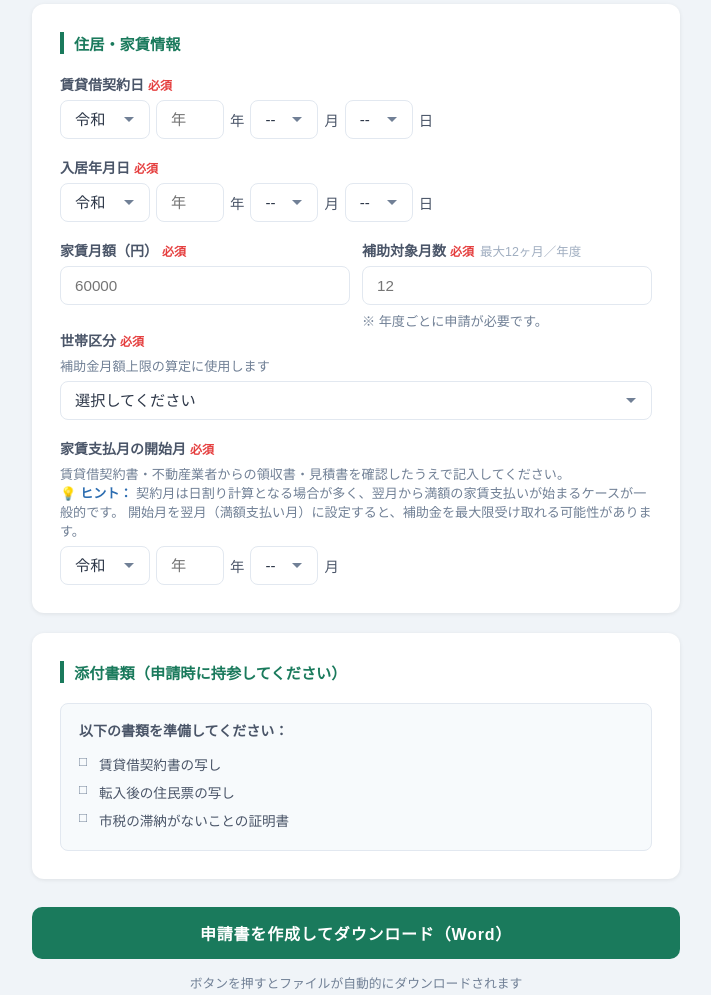
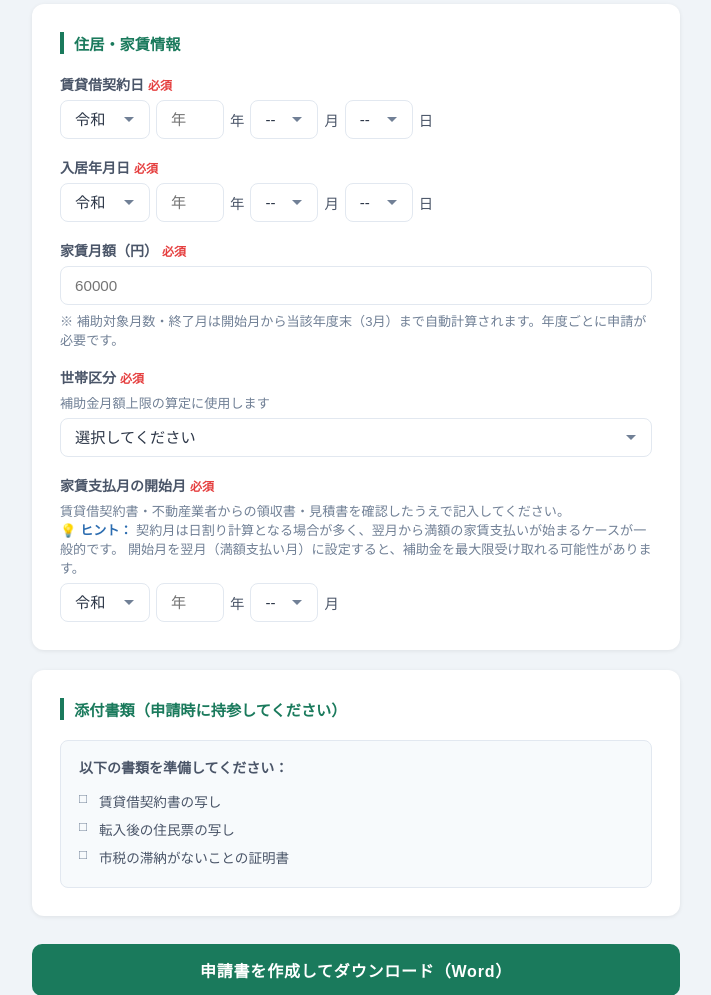
Before and after one commit to shimonosekicity/shimonoseki-shinsei, a Flask app: page /kurashi_support in a window 1280 px wide. Shown: the part 780-1775 px from the top of the page, without its empty margins (284-995 px from the left). Run offline with Flask 3, Linux system fonts and the light colour scheme.

Commit message:
暮らしサポート補助金：終了月・月数・申請額を年度末基準で自動計算 (#13)
- 補助対象月数の入力欄を削除
- 開始月から年度末（3月）まで月数・終了月を自動計算
- ①家賃半額・②月額補助金・③支払月範囲・④申請総額をすべて自動算出


Claude-Session: https://claude.ai/code/session_01JEJseRyEywuXWYuqXt6E2r

Co-authored-by: Claude <noreply@anthropic.com>

```diff
--- a/app.py
+++ b/app.py
@@ -89,28 +89,25 @@ def kurashi_support_extra(form, ctx):
         yachin = int(str(form.get("yachin_getsugaku", "0")).replace(",", ""))
     except ValueError:
         yachin = 0
-    try:
-        tsuki = int(form.get("hoshu_tsuki", "0"))
-    except ValueError:
-        tsuki = 0
 
     half = yachin // 2
     monthly = (half // 1000) * 1000
     cap = 20000 if form.get("setai_kubun") == "child" else 10000
     monthly = min(monthly, cap)
 
-    # 家賃支払月の終了月を計算
-    start_str = form.get("yachin_start_month", "")  # 例: 令和7年4月
+    # 開始月から年度末（3月）を終了月として自動計算
+    start_str = form.get("yachin_start_month", "")
     end_str = ""
-    import re as _re
-    m = _re.match(r"(令和|平成)(\d+)年(\d+)月", start_str)
-    if m and tsuki > 0:
+    tsuki = 0
+    m = re.match(r"(令和|平成)(\d+)年(\d+)月", start_str)
+    if m:
         era, y, mon = m.group(1), int(m.group(2)), int(m.group(3))
-        total_months = (y - 1) * 12 + mon + tsuki - 1
-        end_y = (total_months - 1) // 12 + 1
-        end_mon = (total_months - 1) % 12 + 1
-        end_str = f"{era}{end_y}年{end_mon}月"
+        # 年度末：4月以降なら翌年3月、1〜3月ならその年の3月
+        end_y = y + 1 if mon >= 4 else y
+        end_str = f"{era}{end_y}年3月"
+        tsuki = (end_y - y) * 12 + 3 - mon + 1
 
+    ctx["hoshu_tsuki"] = str(tsuki)
     ctx["yachin_half"] = f"{half:,}"
     ctx["hoshu_gaku_monthly"] = f"{monthly:,}"
     ctx["yachin_end_month"] = end_str
--- a/templates/kurashi_support.html
+++ b/templates/kurashi_support.html
@@ -92,18 +92,12 @@
           <span class="date-lbl">日</span>
         </div>
       </div>
-      <div class="row">
-        <div class="field">
-          <label>家賃月額（円）<span class="required">必須</span></label>
-          <input type="number" name="yachin_getsugaku" id="yachin_getsugaku" placeholder="60000" min="1" required>
-        </div>
-        <div class="field">
-          <label>補助対象月数<span class="required">必須</span><span class="hint">最大12ヶ月／年度</span></label>
-          <input type="number" name="hoshu_tsuki" id="hoshu_tsuki" placeholder="12" min="1" max="12" required>
-          <p style="font-size:0.82rem;color:#718096;margin-top:6px">
-            ※ 年度ごとに申請が必要です。
-          </p>
-        </div>
+      <div class="field">
+        <label>家賃月額（円）<span class="required">必須</span></label>
+        <input type="number" name="yachin_getsugaku" id="yachin_getsugaku" placeholder="60000" min="1" required>
+        <p style="font-size:0.82rem;color:#718096;margin-top:6px">
+          ※ 補助対象月数・終了月は開始月から当該年度末（3月）まで自動計算されます。年度ごとに申請が必要です。
+        </p>
       </div>
       <div class="field">
         <label>世帯区分<span class="required">必須</span></label>
```
